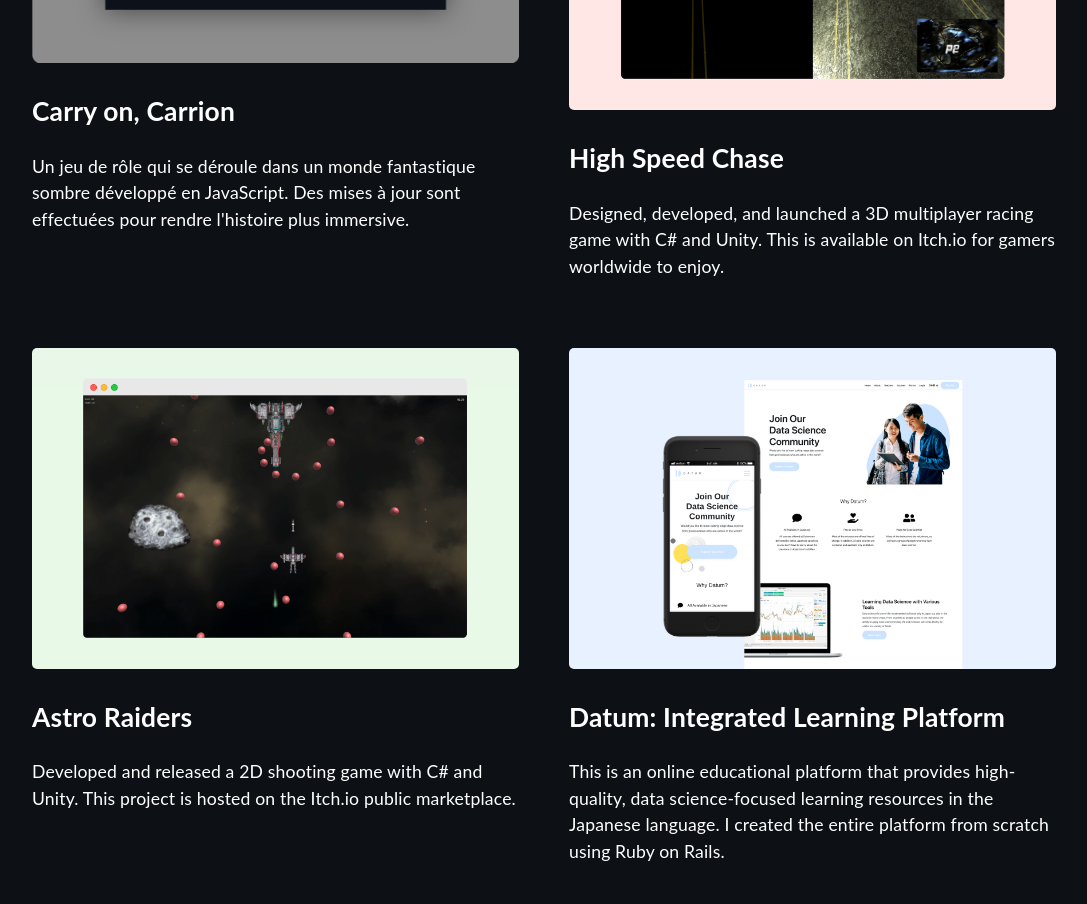
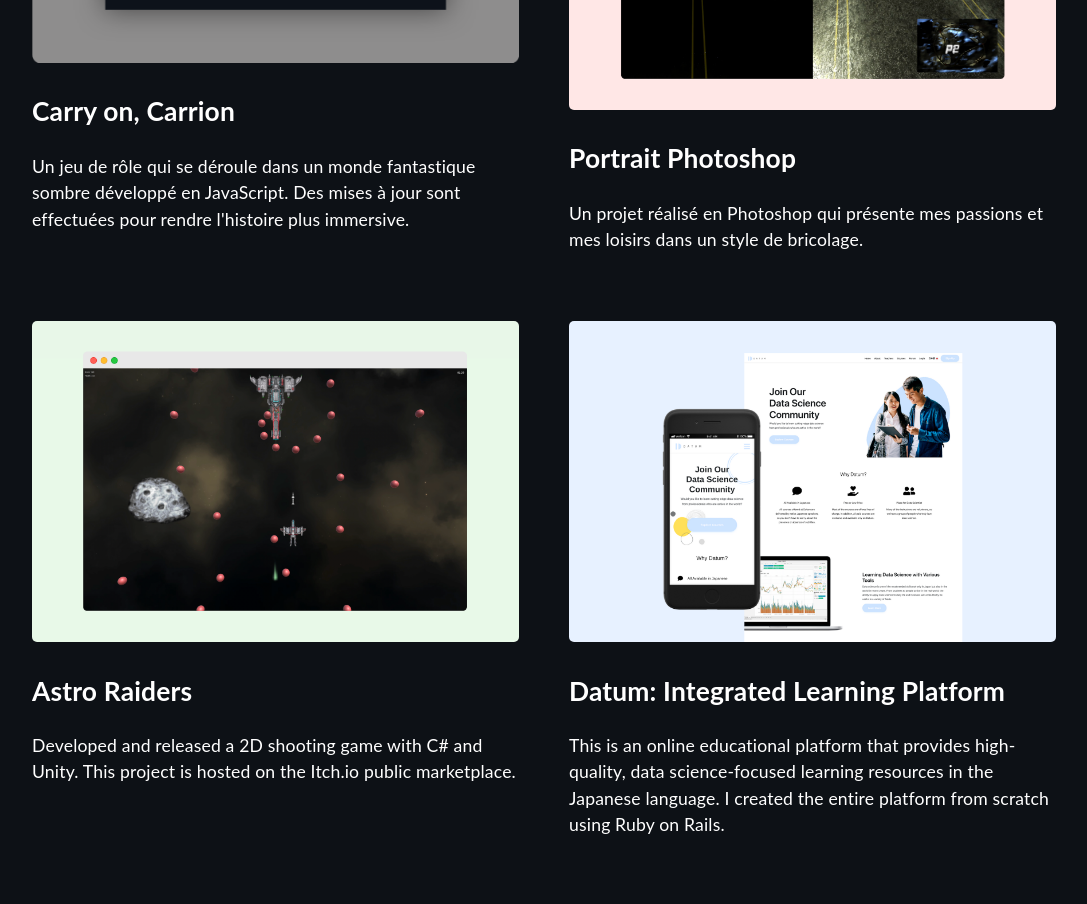
Before and after one commit to IhabMJR/IhabMJR.github.io, a React (Create React App) app: page / in a window 1280 px wide. Shown: the part 2280-3184 px from the top of the page, without its empty margins (96-1183 px from the left). Built offline with nearby package versions, Linux system fonts and the light colour scheme.

Commit message:
2e projet ajouté

```diff
--- a/src/components/Project.tsx
+++ b/src/components/Project.tsx
@@ -22,9 +22,9 @@ function Project() {
                 <p>Un jeu de rôle qui se déroule dans un monde fantastique sombre développé en JavaScript. Des mises à jour sont effectuées pour rendre l'histoire plus immersive.</p>
             </div>
             <div className="project">
-                <a href="https://yujisatojr.itch.io/highspeedchase" target="_blank" rel="noreferrer"><img src={mock09} className="zoom" alt="thumbnail" width="100%"/></a>
-                <a href="https://yujisatojr.itch.io/highspeedchase" target="_blank" rel="noreferrer"><h2>High Speed Chase</h2></a>
-                <p>Designed, developed, and launched a 3D multiplayer racing game with C# and Unity. This is available on Itch.io for gamers worldwide to enjoy.</p>
+                <a href="https://1drv.ms/p/c/28b7601e5ee57c99/EbdV5Ji0q2JMoaLj9Ih9BKEBEHkkwMsOHl0jqDiQjVD6rg?e=x9A0Ta" target="_blank" rel="noreferrer"><img src={mock09} className="zoom" alt="thumbnail" width="100%"/></a>
+                <a href="https://1drv.ms/p/c/28b7601e5ee57c99/EbdV5Ji0q2JMoaLj9Ih9BKEBEHkkwMsOHl0jqDiQjVD6rg?e=x9A0Ta" target="_blank" rel="noreferrer"><h2>Portrait Photoshop</h2></a>
+                <p>Un projet réalisé en Photoshop qui présente mes passions et mes loisirs dans un style de bricolage.</p>
             </div>
             <div className="project">
                 <a href="https://yujisatojr.itch.io/spacecraft" target="_blank" rel="noreferrer"><img src={mock08} className="zoom" alt="thumbnail" width="100%"/></a>
```
